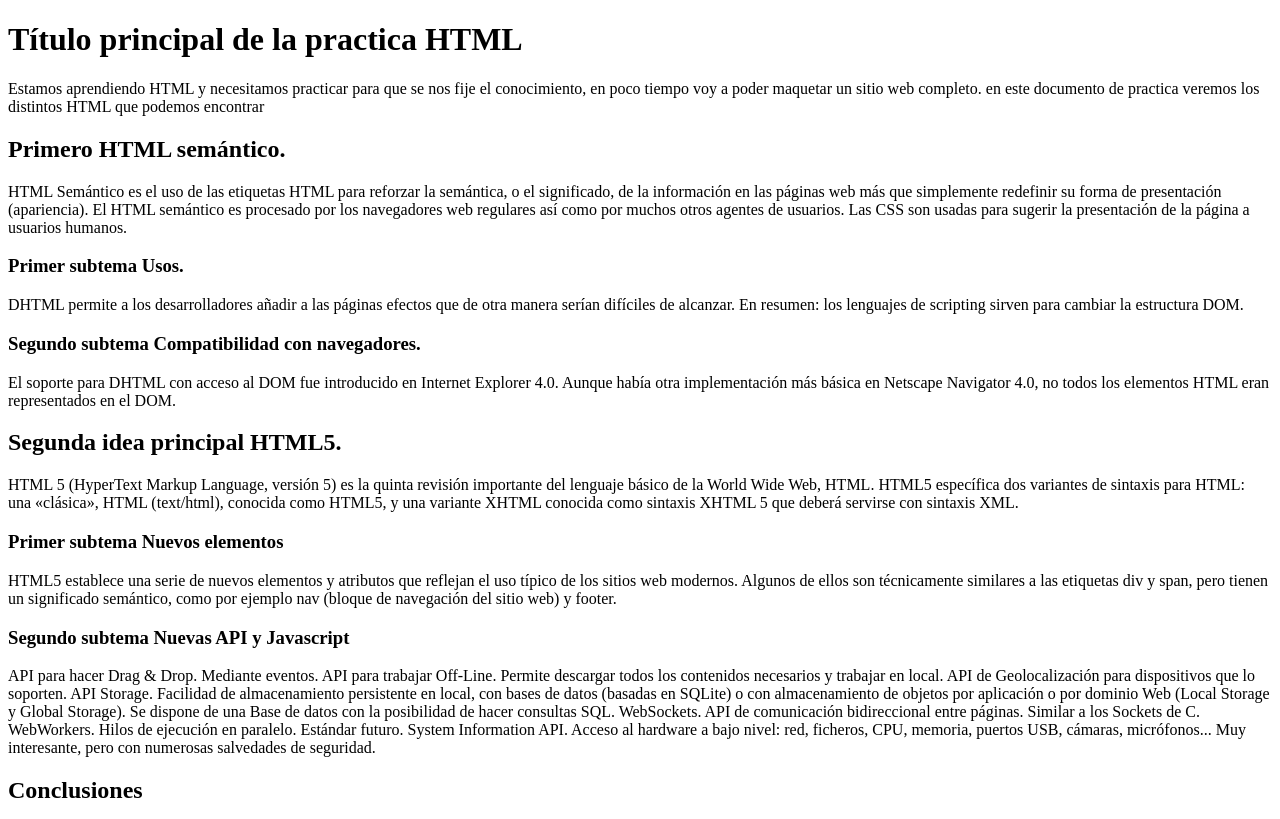
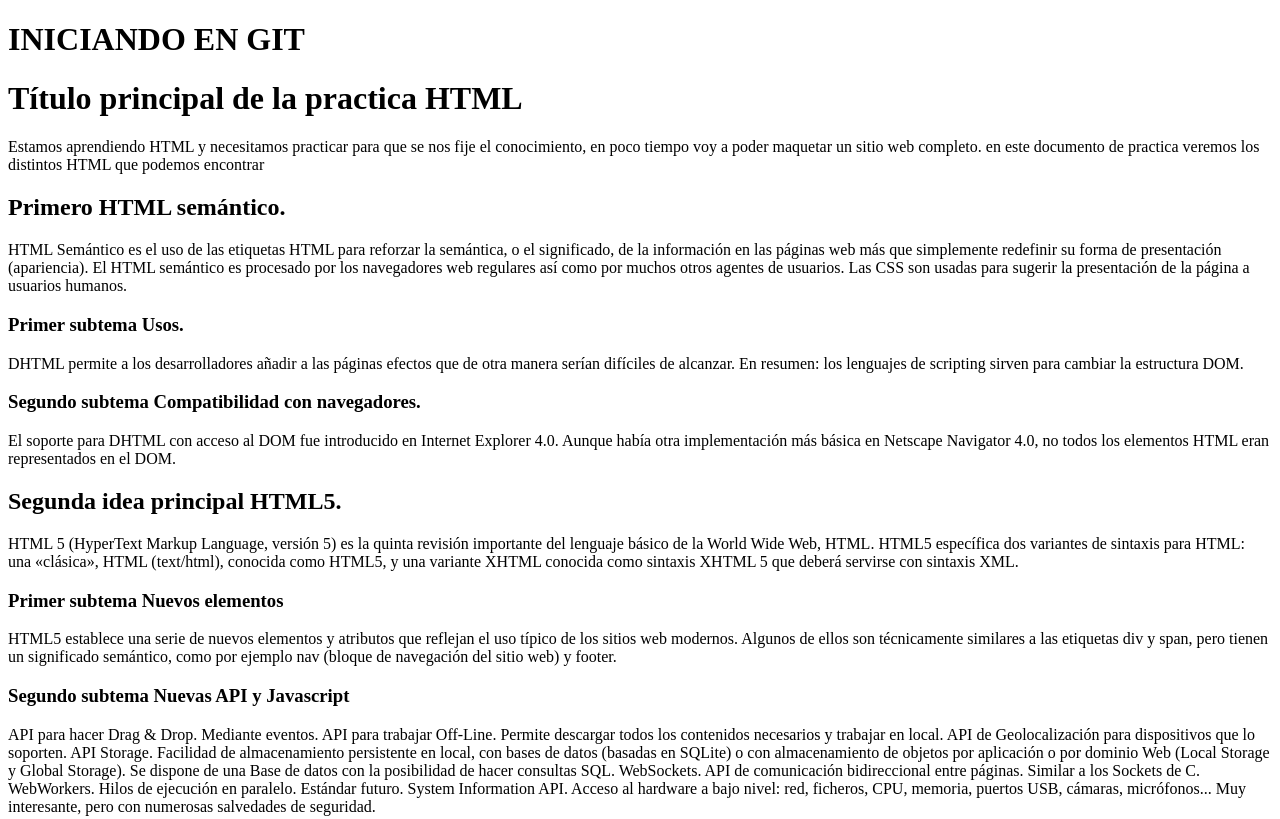
Before and after one commit to fatiperea/prueba, a plain HTML site: page index.html in a window 1280 px wide. Shown: the top 819 px of the page. Drawn offline with Linux system fonts and the light colour scheme.

Commit message:
Update index.html

```diff
--- a/index.html
+++ b/index.html
@@ -1,6 +1,7 @@
 <!DOCTYPE html>
 <html>
     <head>
+	    <h1>INICIANDO EN GIT</h1>
         <h1>Título principal de la practica HTML</h1>
     </head>
 
```
